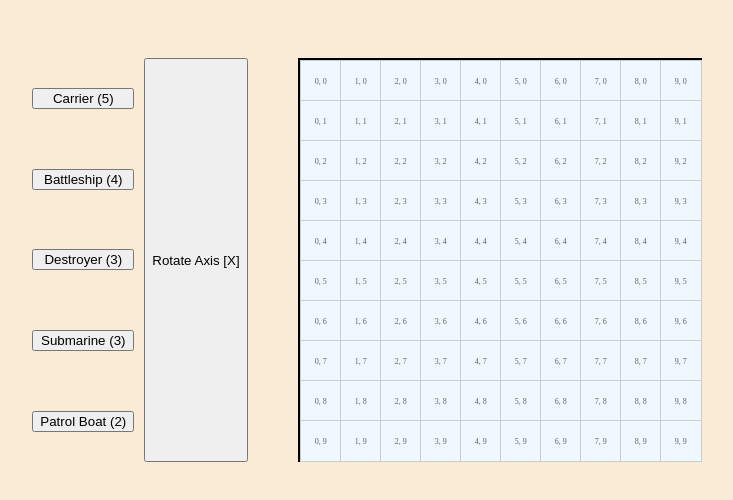
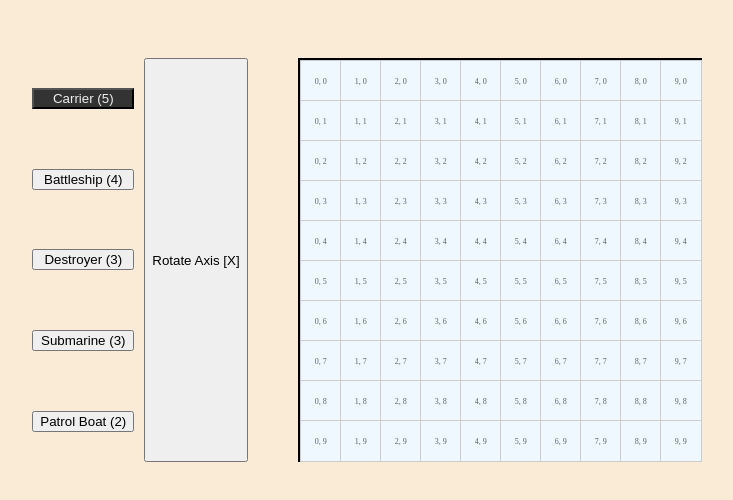
Before and after one commit to umersaif11/battleship, a website built with webpack: page src/template.html in a window 1280 px wide. Shown: the whole page, without its empty margins (273-1006 px from the left). Built offline with nearby package versions, Linux system fonts and the light colour scheme; a web font is replaced by a local one.

Commit message:
Active class: Add distinctive background color and color

```diff
--- a/src/styles.css
+++ b/src/styles.css
@@ -17,6 +17,10 @@ body {
   display: flex;
   flex-direction: column;
   justify-content: space-around;
+}
+.active {
+  background-color: #333;
+  color: #eee;
 }
 #human-board, #computer-board {
     display: grid;
```
